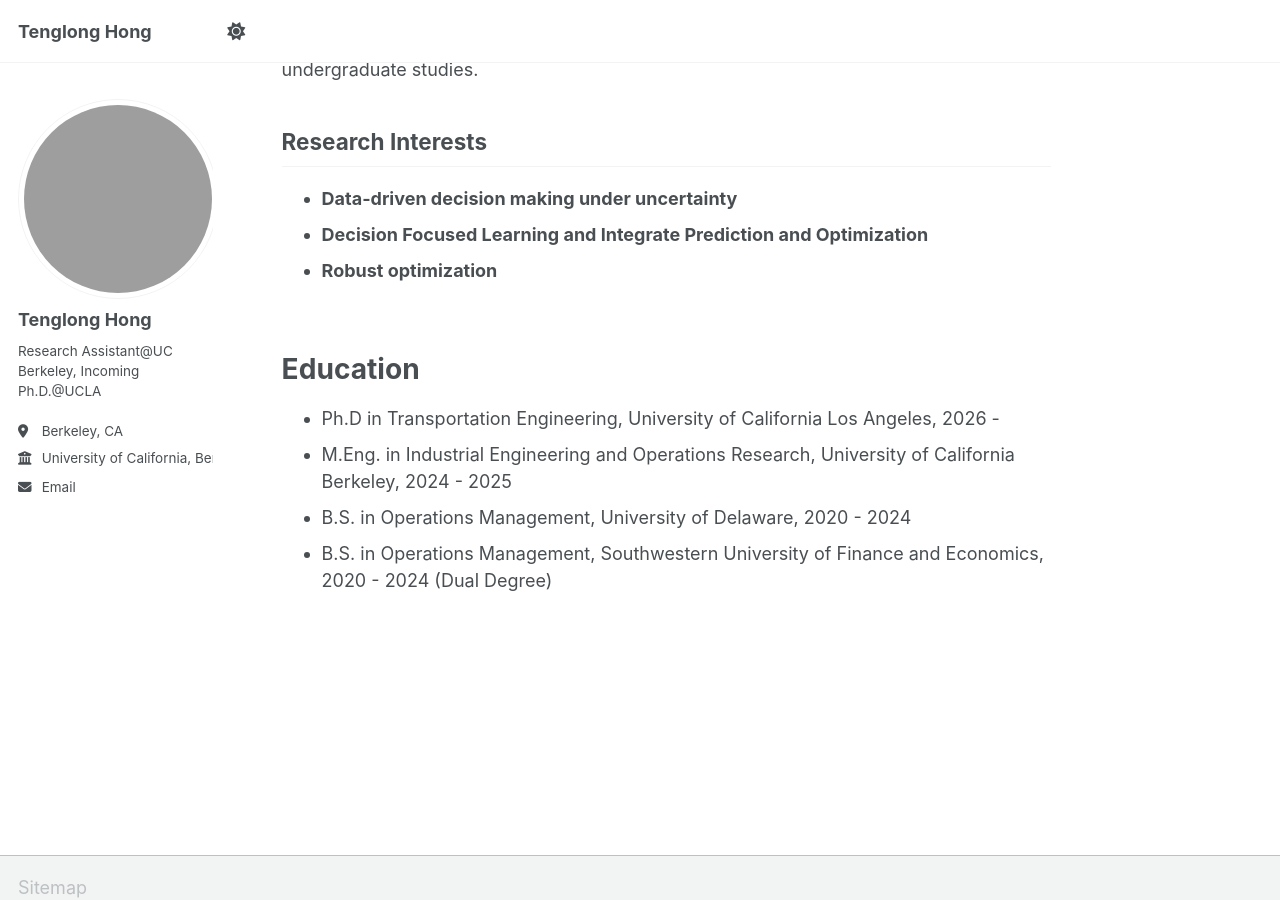
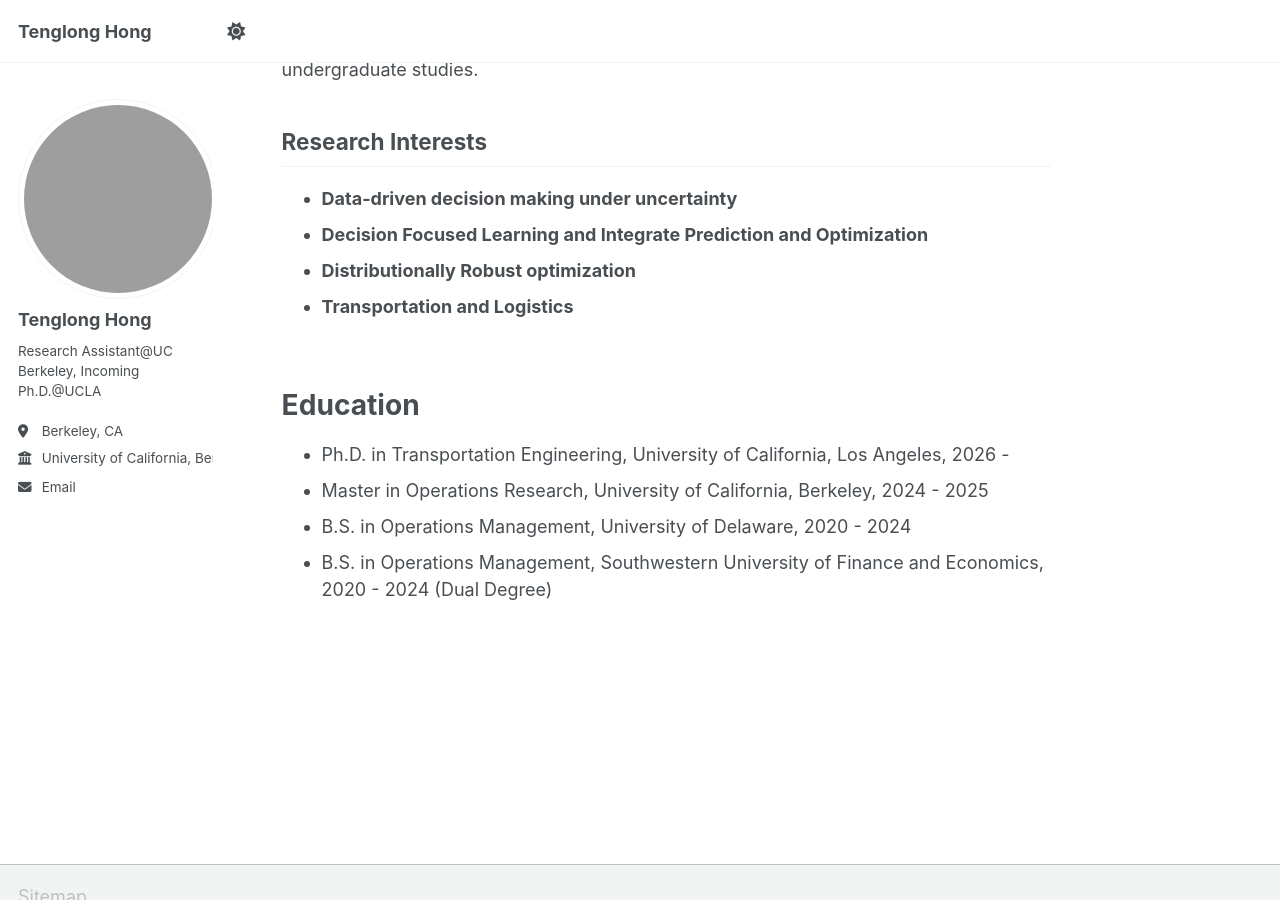
Before and after one commit to Tenglonghong/Tenglonghong.github.io, a Jekyll site: the page built from _pages/about.md, in a window 1280 px wide and 900 px high, scrolled down 447 px. Built offline with Jekyll 4.4.1, drawn with Linux system fonts in a browser that asks for light colours; a script that is not in the unit is left out.

Commit message:
Update about page with personal information

```diff
--- a/_pages/about.md
+++ b/_pages/about.md
@@ -21,7 +21,8 @@ Currently, I am working as a research assistant in the IEOR department at UC Ber
 
 - **Data-driven decision making under uncertainty**
 - **Decision Focused Learning and Integrate Prediction and Optimization**
-- **Robust optimization**
+- **Distributionally Robust optimization**
+- **Transportation and Logistics**
 
 <br>
 
@@ -29,8 +30,8 @@ Currently, I am working as a research assistant in the IEOR department at UC Ber
 
 Education
 ======
-* Ph.D in Transportation Engineering, University of California Los Angeles, 2026 -
-* M.Eng. in Industrial Engineering and Operations Research, University of California Berkeley, 2024 - 2025
+* Ph.D. in Transportation Engineering, University of California, Los Angeles, 2026 -
+* Master in Operations Research, University of California, Berkeley, 2024 - 2025
 * B.S. in Operations Management, University of Delaware, 2020 - 2024
 * B.S. in Operations Management, Southwestern University of Finance and Economics, 2020 - 2024 (Dual Degree)
 
```
